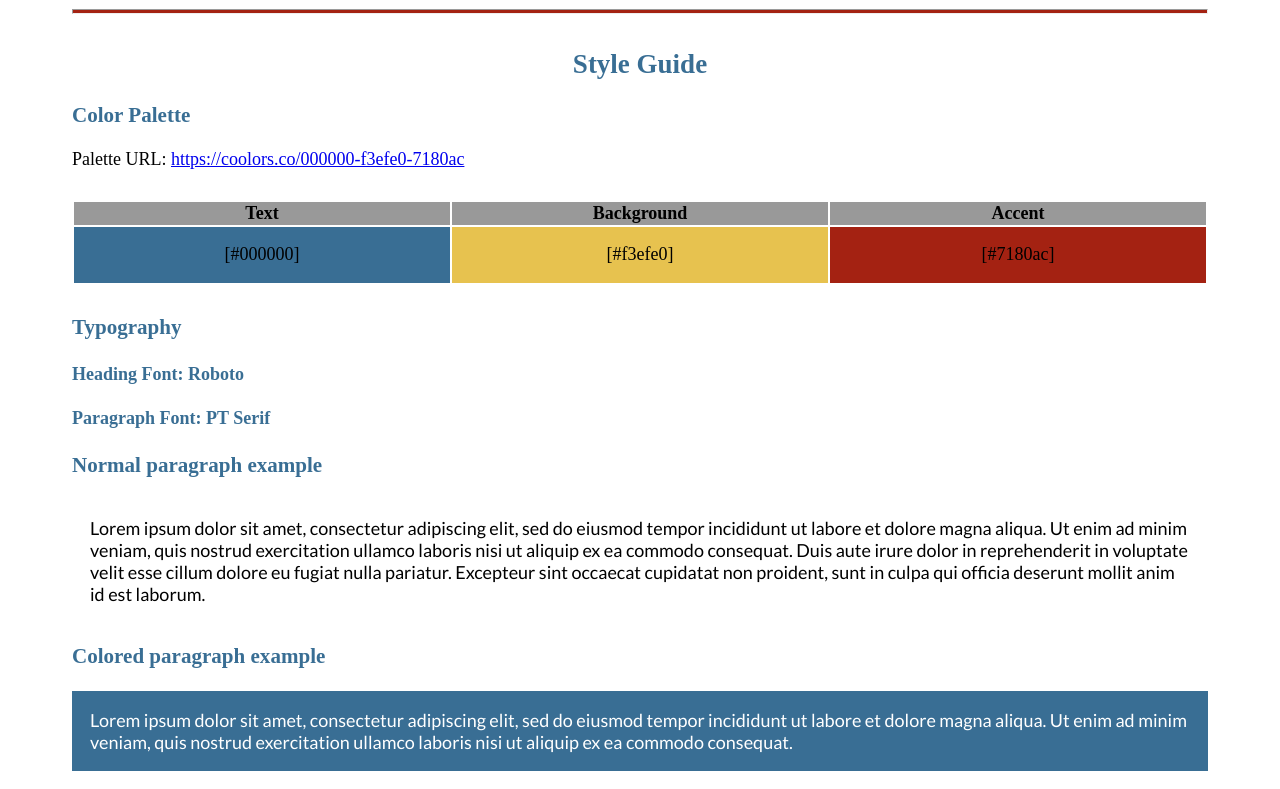
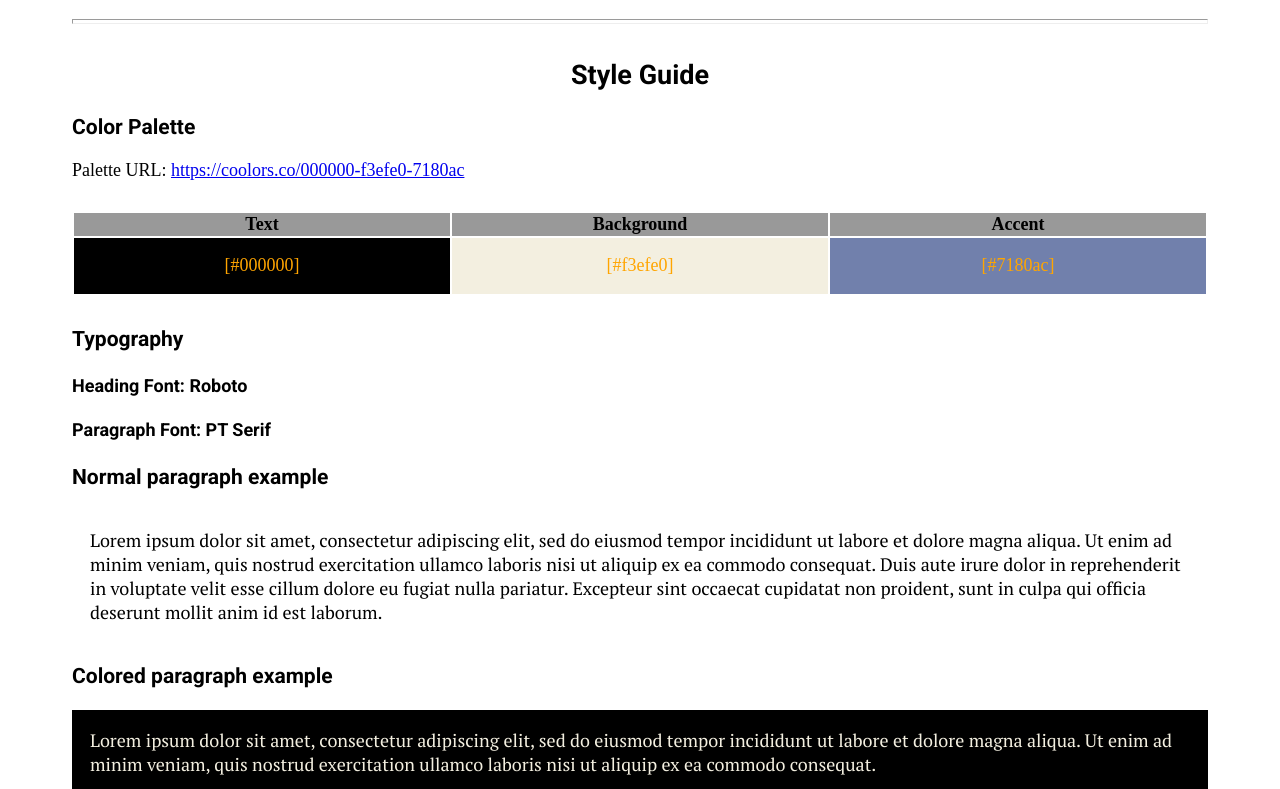
Before and after one commit to nathanrjackson/personal-portfolio, a plain HTML site: page site-plan.html in a window 1280 px wide. Shown: the part 1036-1825 px from the top of the page. Drawn offline with Linux system fonts and the light colour scheme; a web font is replaced by a local one.

Commit message:
Worked on site plan

```diff
--- a/site-plan.html
+++ b/site-plan.html
@@ -27,7 +27,7 @@
 			<!-- change this -->
 
 			<h3>Dynamic elements</h3>
-			<p>TBD</p>
+			<p>The slideshow on the first page will utilize JavaScript</p>
 			<!-- change this -->
 
 			<hr />
--- a/styles/site-plan.css
+++ b/styles/site-plan.css
@@ -1,33 +1,34 @@
 /* if you are using any Google fonts change the font names below to your fonts.
 Any spaces in your font name should be replaced with a +.
 Fonts are separated by a | */
-@import url("https://fonts.googleapis.com/css?family=IM+Fell+French+Canon+SC|Lato");
+@import url('https://fonts.googleapis.com/css2?family=PT+Serif:ital,wght@0,400;0,700;1,400;1,700&family=Roboto:ital,wght@0,100;0,300;0,400;0,500;0,700;0,900;1,100;1,300;1,400;1,500;1,700;1,900&display=swap');
 
 :root {
   /* change the values below to your colors from your palette */
-  --primary-color: #396e94;
-  --secondary-color: #e7c24f;
-  --accent1-color: #a42212;
-  --accent2-color: white;
+  --text-color:#000000;
+  --background-color: #F3EFE0;
+  --accent-color: #7180AC;
 
   /* change the values below to your chosen font(s) */
-  --heading-font: "IM Fell French Canon SC";
-  --paragraph-font: Lato, Helvetica, sans-serif;
+  --heading-font: "Roboto";
+  --paragraph-font: "PT Serif";
 
   /* these colors below should be chosen from among your palette colors above */
   --headline-color-on-white: var(
-    --primary-color
+    --text-color
   ); /* headlines on a white background */
-  --headline-color-on-color: white; /* headlines on a colored background */
+  --headline-color-on-color: var(
+    --background-color
+  ); /* headlines on a colored background */
   --paragraph-color-on-white: var(
-    --primary-color
+    --text-color
   ); /* paragraph text on a white background */
-  --paragraph-color-on-color: white; /* paragraph text on a colored background */
-  --paragraph-background-color: var(--primary-color);
-  --nav-link-color: var(--primary-color);
-  --nav-background-color: var(--secondary-color);
-  --nav-hover-link-color: white;
-  --nav-hover-background-color: var(--primary-color);
+  --paragraph-color-on-color: var(--background-color); /* paragraph text on a colored background */
+  --paragraph-background-color: var(--text-color);
+  --nav-link-color: var(--background-color);
+  --nav-background-color: var(--text-color);
+  --nav-hover-link-color: var(--text-color);
+  --nav-hover-background-color: var(--background-color);
 }
 
 /*  Look around below...but DON'T CHANGE ANYTHING! */
@@ -85,18 +86,19 @@ p {
   background-color: #999;
 }
 .colors td {
+  color: orange;
   width: 25%;
   height: 3em;
 }
 
 .primary {
-  background-color: var(--primary-color);
+  background-color: var(--text-color);
 }
 .secondary {
-  background-color: var(--secondary-color);
+  background-color: var(--background-color);
 }
 .accent1 {
-  background-color: var(--accent1-color);
+  background-color: var(--accent-color);
 }
 .accent2 {
   background-color: var(--accent2-color);
--- a/styles/styles.css
+++ b/styles/styles.css
@@ -3,6 +3,10 @@
 * {
     margin: 0;
     padding: 0;
+}
+
+body {
+    font-family: "PT Serif";
 }
 
 :root {
@@ -39,7 +43,7 @@ header h1 {
 header h1,
 .navbar a {
     color: var(--background-color);
-    font-family: "Roboto", sans-serif;
+    font-family: "Roboto";
 }
 
 .navbar {
```
